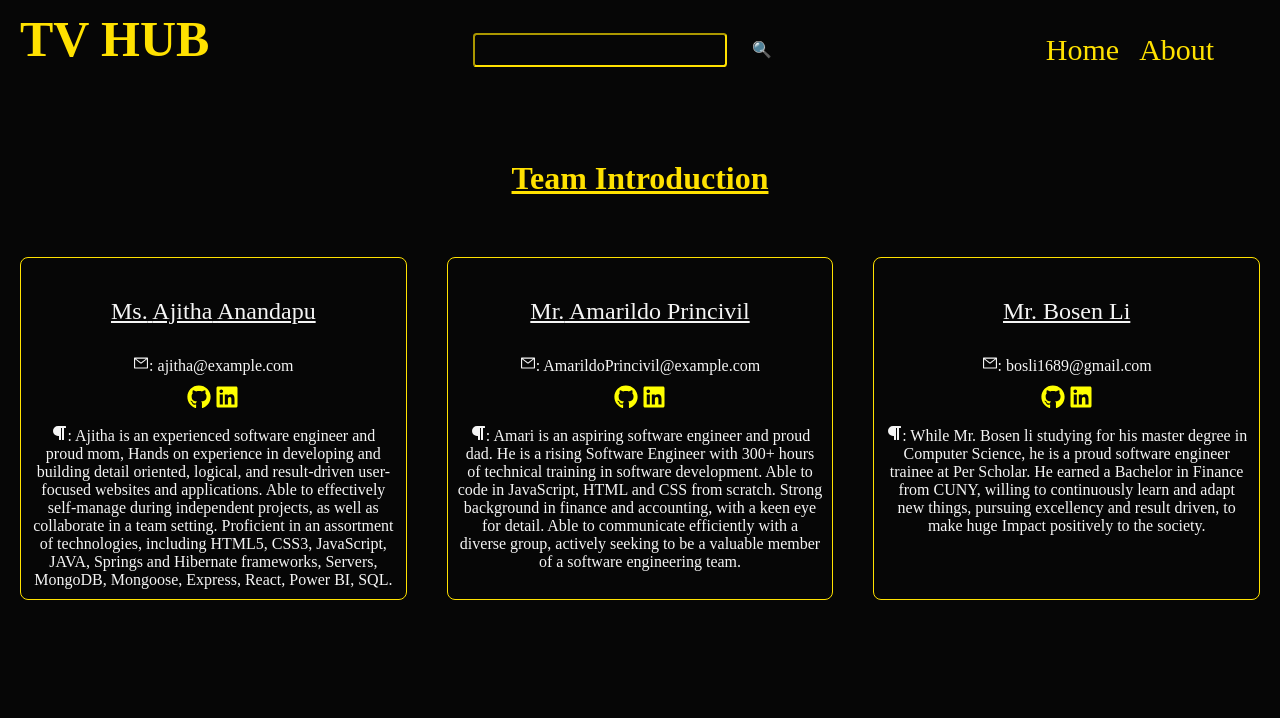
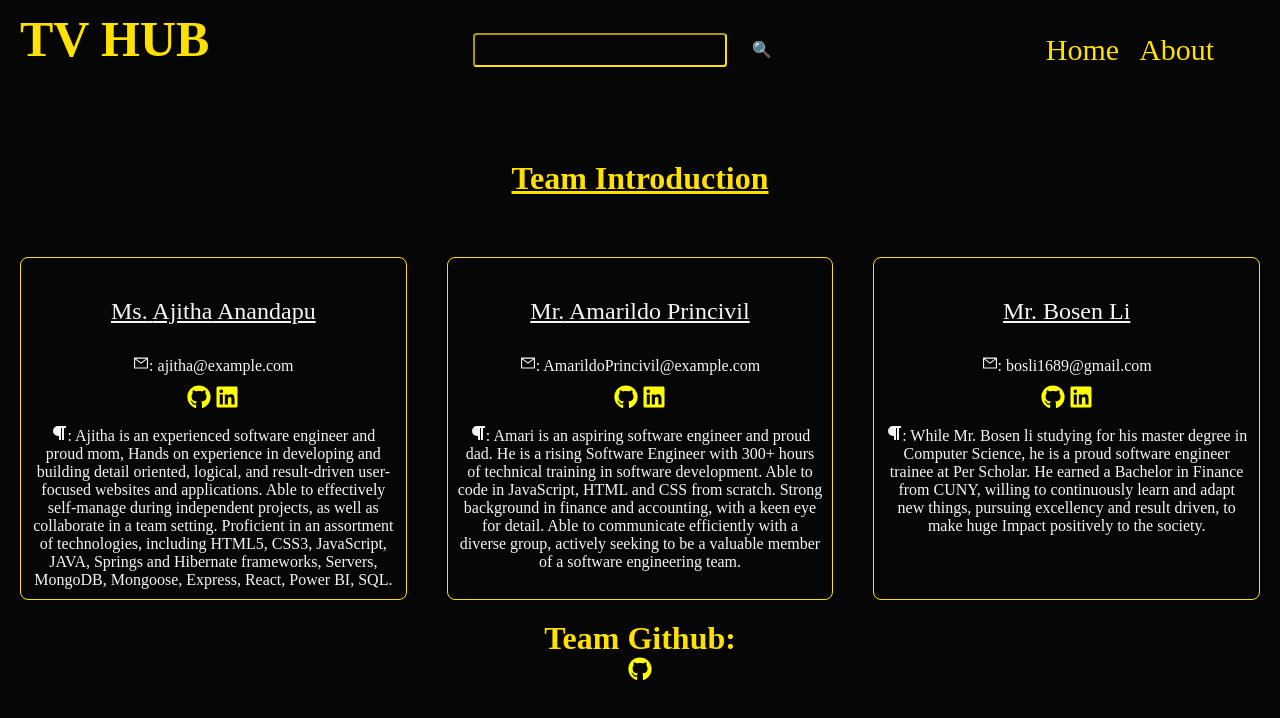
Before and after one commit to ajprince86/tvshows, a React (Create React App) app: page /about in a window 1280 px wide. Shown: the top 718 px of the page. Built offline with nearby package versions, Linux system fonts and the light colour scheme.

Commit message:
added TVshow github

```diff
--- a/src/components/AboutUs.js
+++ b/src/components/AboutUs.js
@@ -2,7 +2,7 @@ import React from 'react'
 import team from '../data/teamData';
 import Team from './Team';
 import '../styles/about.css'
-
+import { FaGithub } from 'react-icons/fa';
 
 function AboutUs() {
   return (// use map
@@ -13,6 +13,7 @@ function AboutUs() {
          return <Team teamData = {teamData} key={index}/>
        })}
       </div>
+      <div className='about'><h1>Team Github:</h1><a href="https://github.com/ajprince86/tvshows" >< FaGithub /></a></div>
     </div>
   )
 }
```
Also changed, not shown: 1 other file (tests, documents, lock files or other folders).
